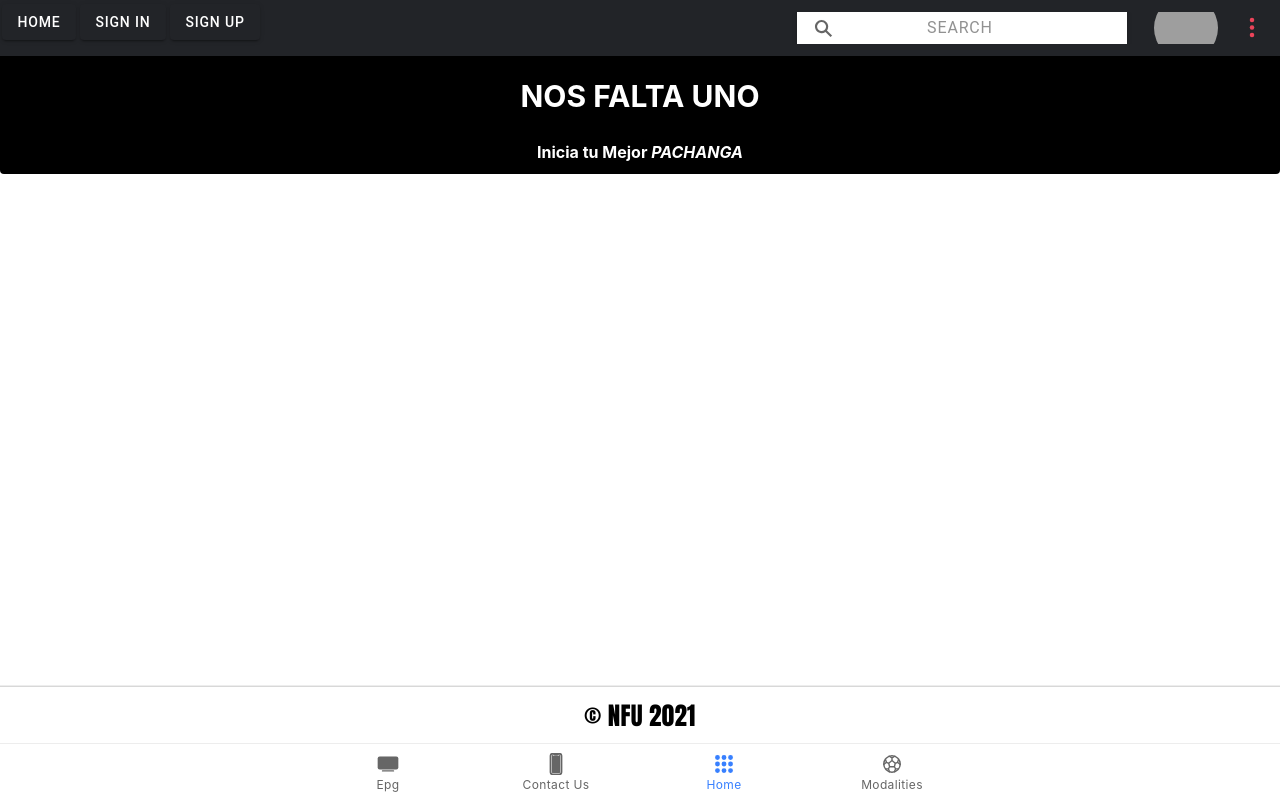
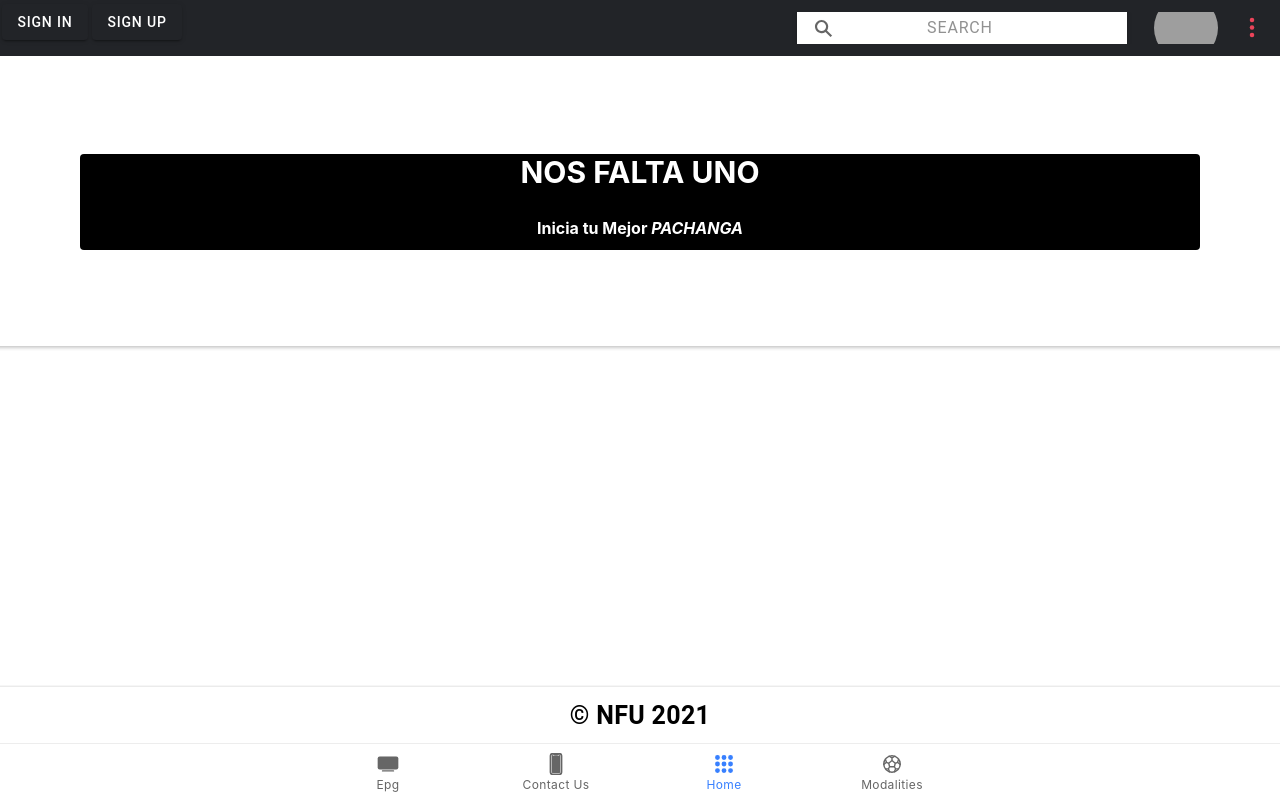
Before and after one commit to alexzarazuaa/NFU_ReactJs, a React (Create React App) app: page /home in a window 1280 px wide. Built offline with nearby package versions, Linux system fonts and the light colour scheme; grey boxes are pictures that could not be loaded.

Commit message:
Solved Menu bug and navbar in  home and modalities page

```diff
--- a/src/App.tsx
+++ b/src/App.tsx
@@ -12,7 +12,7 @@ import {
 import { IonReactRouter } from '@ionic/react-router';
 import { tv, footballOutline, phonePortrait, apps } from 'ionicons/icons';
 import Epg from './components/Epg-Component/Epg';
-import Menu from './components/menu-component/menu';
+import Home from './components/home-component/home';
 import Contact from './pages/contact'
 import Login from './components/loginRegister-components/login';
 import Register from './components/loginRegister-components/register';
@@ -48,7 +48,7 @@ const App: React.FC = () => (
       <IonTabs>
         <IonRouterOutlet>
           <Route path="/epg" component={Epg} exact={true} />
-          <Route path="/home" component={Menu} exact={true} />
+          <Route path="/home" component={Home} exact={true} />
           <Route path="/signin" component={Login}  />
           <Route path="/signup" component={Register}  />
           <Route path="/contact" component={Contact}  />
--- a/src/theme/home.css
+++ b/src/components/home-component/home.css
@@ -8,6 +8,10 @@
 .container  {
   background-color: black;
   border-radius: 4px;
+}
+
+.banner{
+ padding: 80px;
 }
 
 .logo-font{
--- a/src/pages/home.js
+++ b/src/components/home-component/home.js
@@ -1,26 +1,31 @@
 // this component for home page
 import React, { Component } from 'react';
-import '../theme/home.css'
-import Footer from '../components/footer-component/footer'
-class Home extends Component {
+import { IonPage } from "@ionic/react";
+
+import './home.css'
+import Navbar from '../navbar-component/navbar'
+import Footer from '../footer-component/footer'
+
+class Home extends React.Component {
     render() {
         return (
-            <>
-                <ion-app>
+            <IonPage>
+                <ion-header>
+                    <Navbar />
                     <div class="banner">
                         <div class="container">
-                            <br></br>
-                            <br></br>
-                            <br></br>
                             <h2 class="logo-font">NOS FALTA UNO </h2>
                             <p>Inicia tu Mejor  <i>PACHANGA</i> </p>
                         </div>
                     </div>
+                </ion-header>
 
-                    <Footer />
 
-                </ion-app>
-            </>
+
+
+                <Footer />
+
+            </IonPage>
 
         );
     }
--- a/src/components/menu-component/menu.css
+++ /dev/null
@@ -1,14 +0,0 @@
-ion-title {
-    font-family: Impact, Haettenschweiler, 'Arial Narrow Bold', sans-serif;
-}
-.footer{
-    color: black;
-    text-align: center;
-    padding: 12px;
-    text-decoration: none;
-    font-size: 18px;
-    line-height: 25px;
-    border-radius: 4px;
-    font-size: 25px;
-    font-weight: bold;
-}
--- a/src/components/menu-component/menu.js
+++ /dev/null
@@ -1,40 +0,0 @@
-import React, { Component } from 'react';
-import Navbar from '../navbar-component/navbar';
-import { BrowserRouter, Route, Switch } from 'react-router-dom';
-import Home from '../../pages/home';
-import About from '../../pages/about';
-import Contact from '../../pages/contact';
-import Footer from '../footer-component/footer'
-import './menu.css';
-
-class Menu extends Component {
-    render() {
-        return (
-            <>
-                <ion-app>
-
-                    <BrowserRouter>
-                        <div className="App">
-                            <Navbar />
-                            <Switch>
-                                <Route exact path="/" component={Home} />
-                                <Route path="/about" component={About} />
-                                <Route path="/contact" component={Contact} />
-
-                            </Switch>
-                            <Home/>
-
-                        </div>
-                    </BrowserRouter>
-
-
-
-                       <Footer />
-
-
-                </ion-app>
-            </>
-        );
-    }
-}
-export default Menu;
--- a/src/components/modalities-component/modalities.js
+++ b/src/components/modalities-component/modalities.js
@@ -1,6 +1,7 @@
 import { IonPage } from "@ionic/react";
 import React from "react";
 import Footer from '../footer-component/footer'
+import Navbar from '../navbar-component/navbar'
 import './modalities.css'
 
 
@@ -8,6 +9,7 @@ class Modalities extends React.Component {
     render() {
         return (
             <IonPage class="modalities">
+                <Navbar/>
 
                 {/* INDOOR FOOTBALL CARD */}
                 <ion-card>
--- a/src/components/navbar-component/navbar.js
+++ b/src/components/navbar-component/navbar.js
@@ -9,7 +9,6 @@ class Navbar extends Component {
         return (
 
             <IonToolbar color="dark">
-
 
                 <IonButtons slot="secondary">
 
@@ -31,14 +30,12 @@ class Navbar extends Component {
 
                 <ion-nav className="navBar">
 
-                    <IonButton color="dark" href="/home">Home</IonButton>
+
                     <IonButton color="dark" href="/signin">Sign In</IonButton>
                     <IonButton color="dark" href="/signup">Sign Up</IonButton>
 
 
                 </ion-nav>
-
-
 
             </IonToolbar>
 
```
